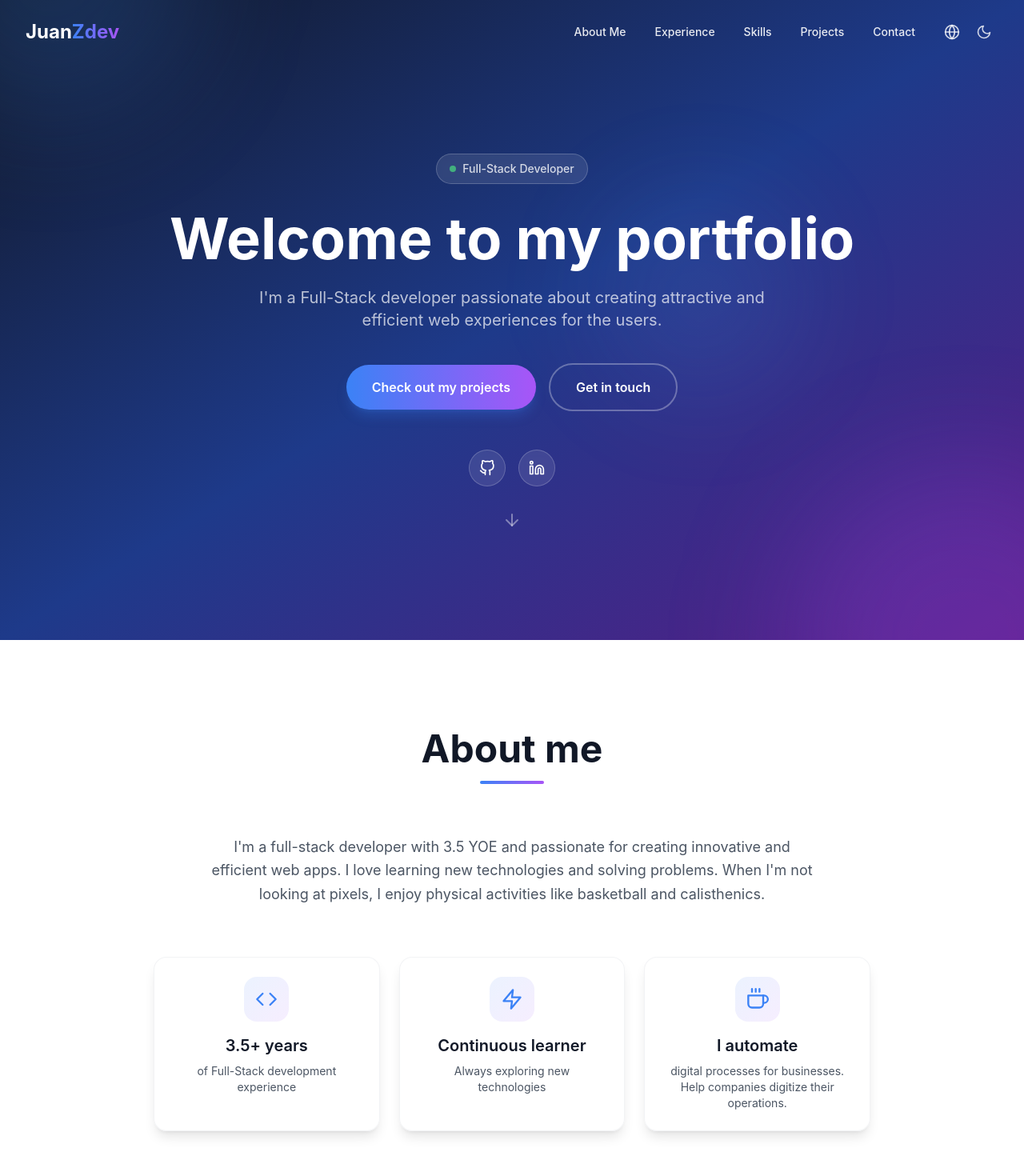
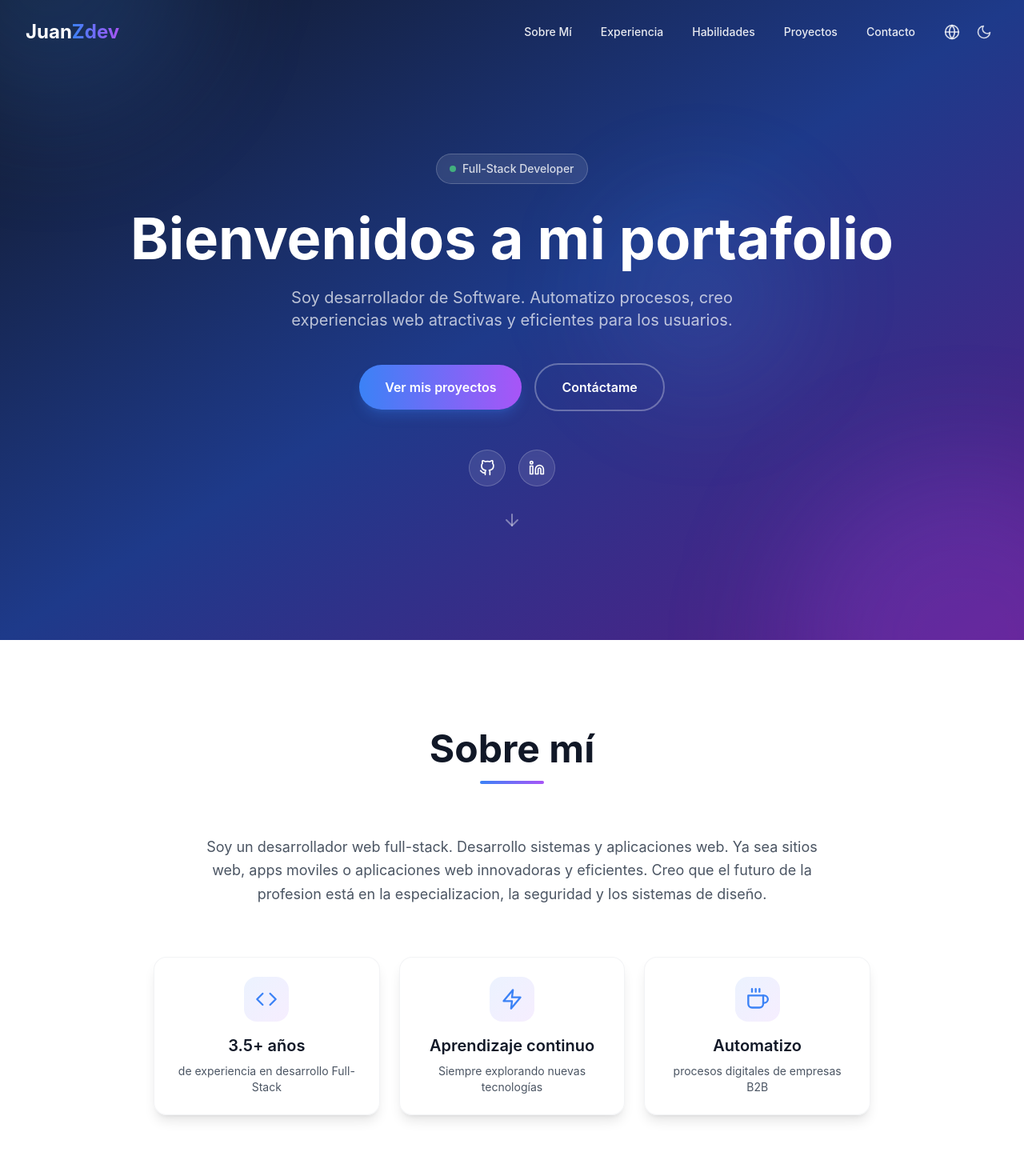
Before and after one commit to JuanZorrilla95/portafolio2024, a React (Create React App) app: page / in a window 1280 px wide. Shown: the top 1470 px of the page at 80% size. Built offline with nearby package versions, Linux system fonts and the light colour scheme.

Commit message:
mejora en rendimiento

```diff
--- a/src/App.js
+++ b/src/App.js
@@ -1,7 +1,7 @@
 import React, { lazy, Suspense, useMemo } from 'react';
 import { ErrorBoundary } from 'react-error-boundary';
-import { HelmetProvider } from 'react-helmet-async';
-import { Helmet } from 'react-helmet-async';
+import { HelmetProvider, Helmet } from 'react-helmet-async';
+// import { Helmet } from 'react-helmet-async';
 import { QueryClient, QueryClientProvider } from '@tanstack/react-query';
 import { ToastContainer } from 'react-toastify';
 import { useTranslation } from 'react-i18next';
@@ -26,14 +26,17 @@ const queryClient = new QueryClient({
 });
 
 // renderizado de los componentes principales con React.lazy para optimizar la carga inicial
-const Hero = lazy(() => import(/*  */ './components/Hero'));
-const About = lazy(() => import(/*  "about" */ './components/About'));
-const Experience = lazy(() => import(/*  "experience" */ './components/Experience'));
-const Projects = lazy(() => import(/*  "projects" */ './components/Projects'));
-const Skills = lazy(() => import(/*  "skills" */ './components/Skills'));
-const Contact = lazy(() => import(/*  "contact" */ './components/Contact'));
-const Footer = lazy(() => import(/*  "footer" */ './components/Footer'));
+const Hero       = lazy(() => import(/* webpackChunkName: "hero" */       './components/Hero'));
+const About      = lazy(() => import(/* webpackChunkName: "about" */      './components/About'));
+const Experience = lazy(() => import(/* webpackChunkName: "experience" */ './components/Experience'));
+const Projects   = lazy(() => import(/* webpackChunkName: "projects" */   './components/Projects'));
+const Skills     = lazy(() => import(/* webpackChunkName: "skills" */     './components/Skills'));
+const Contact    = lazy(() => import(/* webpackChunkName: "contact" */    './components/Contact'));
+const Footer     = lazy(() => import(/* webpackChunkName: "footer" */     './components/Footer'));
 
+const SectionSkeleton = () => (
+    <div className="w-full h-64 animate-pulse bg-gray-100 dark:bg-gray-800 rounded-lg my-4"  />
+    );
 function AppContent() {
   const { t } = useTranslation();
 
@@ -41,10 +44,6 @@ function AppContent() {
     title: 'JuanZdev - Full-Stack Developer Portfolio',
     description: t('hero.subtitle'),
     keywords: 'Full-Stack Developer, React, Laravel, PHP, JavaScript, Portfolio, JuanZdev',
-    ogTitle: 'JuanZdev - Full-Stack Developer Portfolio',
-    ogDescription: t('hero.subtitle'),
-    twitterTitle: 'JuanZdev - Full-Stack Developer Portfolio',
-    twitterDescription: t('hero.subtitle'),
   }), [t]);
 
   return (
@@ -63,15 +62,34 @@ function AppContent() {
 
       <div className="min-h-screen bg-white dark:bg-gray-900 transition-colors duration-300">
         <Header />
-        <Suspense fallback={<LoadingSpinner />}>
-          <main>
+        <main>
+
+          <Suspense fallback={<LoadingSpinner />}>
             <Hero />
+          </Suspense>
+
+          <Suspense fallback={<SectionSkeleton />}>
             <About />
+          </Suspense>
+
+          <Suspense fallback={<SectionSkeleton />}>
             <Experience />
+          </Suspense>
+
+          <Suspense fallback={<SectionSkeleton />}>
             <Projects />
+          </Suspense>
+
+          <Suspense fallback={<SectionSkeleton />}>
             <Skills />
+          </Suspense>
+
+          <Suspense fallback={<SectionSkeleton />}>
             <Contact />
-          </main>
+          </Suspense>
+        </main>
+
+        <Suspense fallback={null}>
           <Footer />
         </Suspense>
         <ScrollToTopButton />
--- a/src/i18n.js
+++ b/src/i18n.js
@@ -118,14 +118,14 @@ const resources = {
       // Hero
       hero: {
         title: 'Bienvenidos a mi portafolio',
-        subtitle: 'Soy un desarrollador Full-Stack apasionado por crear experiencias web atractivas y eficientes.',
+        subtitle: 'Soy desarrollador de Software. Automatizo procesos, creo experiencias web atractivas y eficientes para los usuarios.',
         cta: 'Ver mis proyectos',
         contact: 'Cont\u00e1ctame',
       },
       // About
       about: {
         title: 'Sobre m\u00ed',
-        description: 'Soy un desarrollador web full-stack y un apasionado por crear aplicaciones web innovadoras y eficientes. Me encanta aprender nuevas tecnolog\u00edas y resolver problemas. Cuando no estoy codeando, disfruto de actividad f\u00edsica como basquet y calistenia.',
+        description: 'Soy un desarrollador web full-stack. Desarrollo sistemas y aplicaciones web. Ya sea sitios web, apps moviles o aplicaciones web innovadoras y eficientes. Creo que el futuro de la profesion está en la especializacion, la seguridad y los sistemas de diseño.',
       },
       // Experience
       experience: {
@@ -173,7 +173,7 @@ const resources = {
       },
       // Skills
       skills: {
-        title: 'Skills probadas',
+        title: 'Skills',
         categories: {
           Frontend: 'Frontend',
           Backend: 'Backend',
@@ -212,8 +212,8 @@ const resources = {
 
 i18n.use(initReactI18next).init({
   resources,
-  lng: 'en',
-  fallbackLng: 'en',
+  lng: 'es',
+  fallbackLng: 'es',
   interpolation: {
     escapeValue: false,
   },
```
